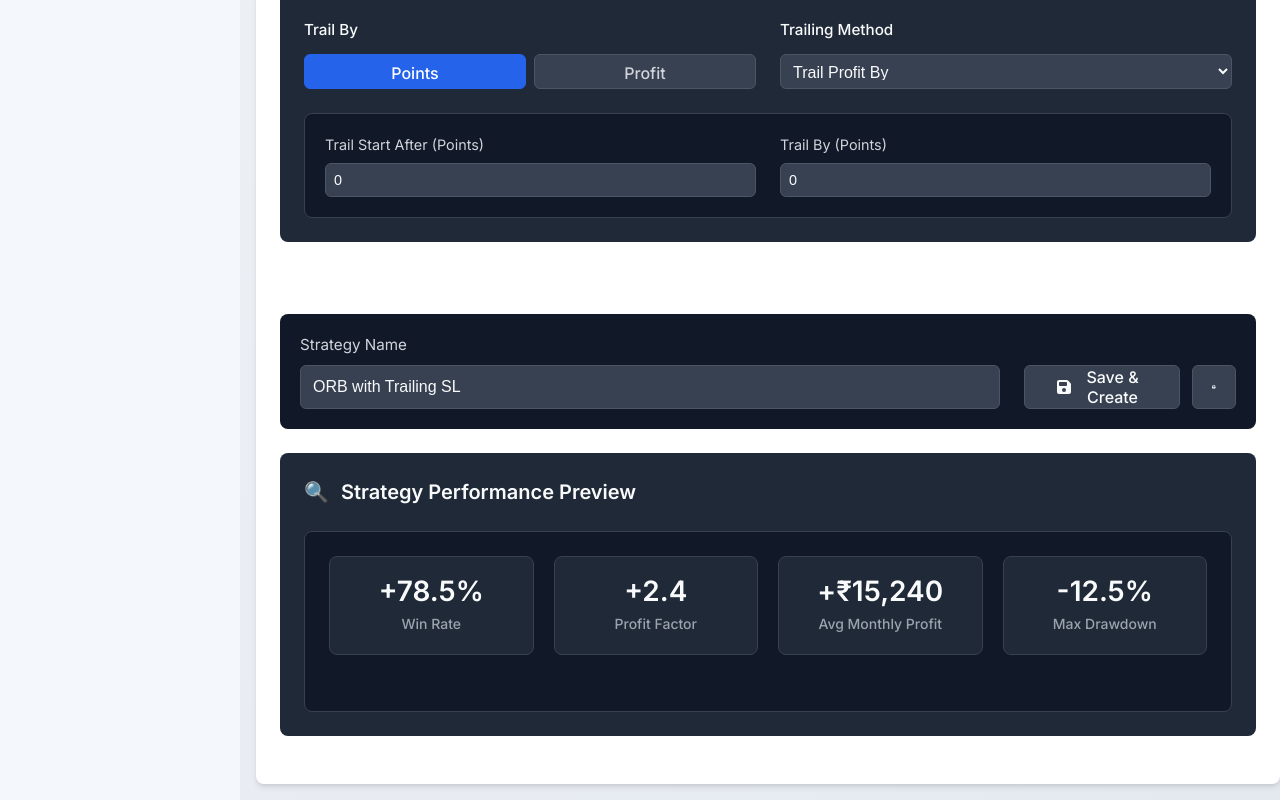
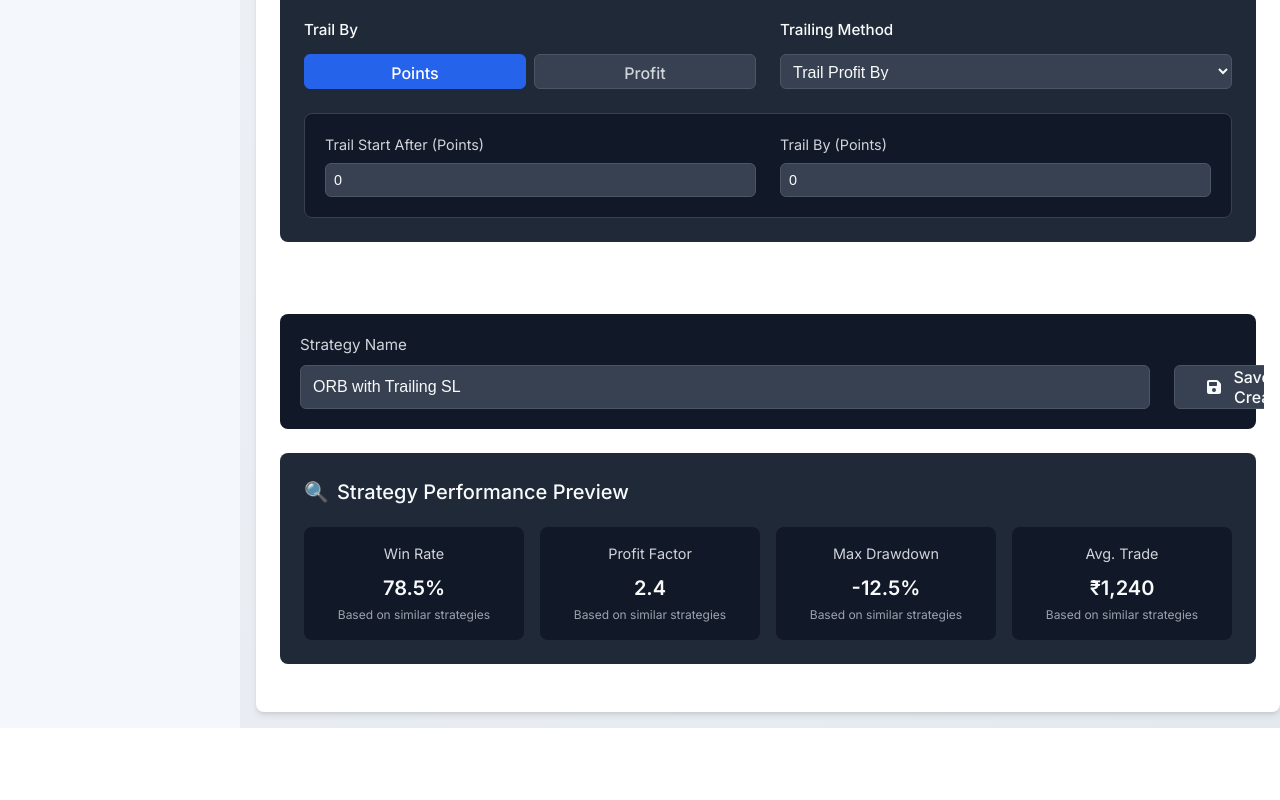
Before and after one commit to sudhanshu2070/last-trade, a React (Vite) app: page /strategies in a window 1280 px wide. Shown: the part 2013-2813 px from the top of the page. After the commit the page ends 2741 px from the top, so only its background shows below. Built offline with nearby package versions, Linux system fonts and the light colour scheme.

Commit message:
Strategy Performance Preview 0.4

```diff
--- a/src/Pages/StrategyTabs/CreateStrategy/CreateStrategy.module.css
+++ b/src/Pages/StrategyTabs/CreateStrategy/CreateStrategy.module.css
@@ -89,7 +89,7 @@
 }
 
 .strategyNameGroup {
-  flex: 0 0 700px;
+  flex: 0 0 850px;
 }
 
 .strategyLabel {
--- a/src/Pages/StrategyTabs/CreateStrategy/CreateStrategy.tsx
+++ b/src/Pages/StrategyTabs/CreateStrategy/CreateStrategy.tsx
@@ -1,5 +1,4 @@
 import React, { useState } from 'react';
-import { FaPrint } from 'react-icons/fa';
 import styles from './CreateStrategy.module.css';
 import BasicConfiguration from './Sections/BasicConfiguration/BasicConfiguration';
 import ReadymadeStrategies from './Sections/ReadymadeStrategies/ReadymadeStrategies';
@@ -9,7 +8,7 @@ import RiskManagement from './Sections/RiskManagement/RiskManagement';
 import ProfitTrailing from './Sections/ProfitTrailing/ProfitTrailing';
 import StrategyPreview from './Sections/StrategyPerformancePreview/StrategyPerformancePreview';
 import { FontAwesomeIcon } from '@fortawesome/react-fontawesome';
-import { faFloppyDisk } from '@fortawesome/free-solid-svg-icons';
+import { faFloppyDisk, faPrint } from '@fortawesome/free-solid-svg-icons';
 
 const CreateStrategy: React.FC = () => {
   const [strategyName, setStrategyName] = useState<string>('ORB with Trailing SL');
@@ -44,7 +43,7 @@ const CreateStrategy: React.FC = () => {
                 Save & Create
               </button>
               <button className={styles.printButton}>
-                <FaPrint className={styles.printIcon} />
+                <FontAwesomeIcon icon={faPrint} />
               </button>
             </div>
           </div>
--- a/src/Pages/StrategyTabs/CreateStrategy/Sections/StrategyPerformancePreview/StrategyPerformancePreview.module.css
+++ b/src/Pages/StrategyTabs/CreateStrategy/Sections/StrategyPerformancePreview/StrategyPerformancePreview.module.css
@@ -7,63 +7,49 @@
 
 .sectionTitle {
   font-size: 1.25rem;
-    font-weight: 600;
-    margin: 0 0 1.5rem 0;
+  font-weight: 500;
+  margin-top: 0;
+  margin-bottom: 1.25rem;
   color: #f9fafb;
   display: flex;
   align-items: center;
-    gap: 0.75rem;
+  gap: 0.5rem;
 }
 
 .previewContainer {
-    background-color: rgb(17 24 39);
-    border-radius: 0.5rem;
-    padding: 1.5rem;
-    border: 1px solid rgb(55 65 81);
+  margin-top: 1rem;
 }
 
 .metricsGrid {
   display: grid;
-    grid-template-columns: repeat(auto-fit, minmax(150px, 1fr));
-    gap: 1.25rem;
-    margin-bottom: 2rem;
+  grid-template-columns: repeat(4, 1fr);
+  gap: 1rem;
 }
 
 .metricCard {
-    background-color: rgb(31 41 55);
+  background-color: rgb(17 24 39);
   border-radius: 0.5rem;
-    padding: 1.25rem;
+  padding: 1rem;
   text-align: center;
-    border: 1px solid rgb(55 65 81);
-    transition: transform 0.2s ease;
 }
 
-  .metricCard:hover {
-    transform: translateY(-3px);
-    box-shadow: 0 4px 6px rgba(0, 0, 0, 0.1);
+.metricLabel {
+  font-size: 0.9rem;
+  color: #d1d5db;
+  margin-bottom: 0.5rem;
 }
 
 .metricValue {
-    font-size: 1.75rem;
-    font-weight: 700;
+  font-size: 1.25rem;
+  font-weight: 600;
   color: #f9fafb;
-    margin-bottom: 0.5rem;
-    line-height: 1;
+  margin-bottom: 0.25rem;
 }
 
-  .metricValue:before {
-    content: '+';
-    display: inline;
-  }
-
-  .metricCard:nth-child(4) .metricValue:before {
-    content: '-';
-  }
-
-  .metricLabel {
-    font-size: 0.875rem;
+.metricNote {
+  font-size: 0.75rem;
   color: #9ca3af;
-    font-weight: 500;
+  line-height: 1.4;
 }
 
   /* Responsive Design */
--- a/src/Pages/StrategyTabs/CreateStrategy/Sections/StrategyPerformancePreview/StrategyPerformancePreview.tsx
+++ b/src/Pages/StrategyTabs/CreateStrategy/Sections/StrategyPerformancePreview/StrategyPerformancePreview.tsx
@@ -11,20 +11,24 @@ const StrategyPerformancePreview: React.FC = () => {
       <div className={styles.previewContainer}>
         <div className={styles.metricsGrid}>
           <div className={styles.metricCard}>
+            <div className={styles.metricLabel}>Win Rate</div>
             <div className={styles.metricValue}>78.5%</div>
-            <div className={styles.metricLabel}>Win Rate</div>
+            <div className={styles.metricNote}>Based on similar strategies</div>
           </div>
           <div className={styles.metricCard}>
+            <div className={styles.metricLabel}>Profit Factor</div>
             <div className={styles.metricValue}>2.4</div>
-            <div className={styles.metricLabel}>Profit Factor</div>
+            <div className={styles.metricNote}>Based on similar strategies</div>
           </div>
           <div className={styles.metricCard}>
-            <div className={styles.metricValue}>₹15,240</div>
-            <div className={styles.metricLabel}>Avg Monthly Profit</div>
+            <div className={styles.metricLabel}>Max Drawdown</div>
+            <div className={styles.metricValue}>-12.5%</div>
+            <div className={styles.metricNote}>Based on similar strategies</div>
           </div>
           <div className={styles.metricCard}>
-            <div className={styles.metricValue}>12.5%</div>
-            <div className={styles.metricLabel}>Max Drawdown</div>
+            <div className={styles.metricLabel}>Avg. Trade</div>
+            <div className={styles.metricValue}>₹1,240</div>
+            <div className={styles.metricNote}>Based on similar strategies</div>
           </div>
         </div>
       </div>
```
Lines whose indentation alone changed are shown as unchanged.
